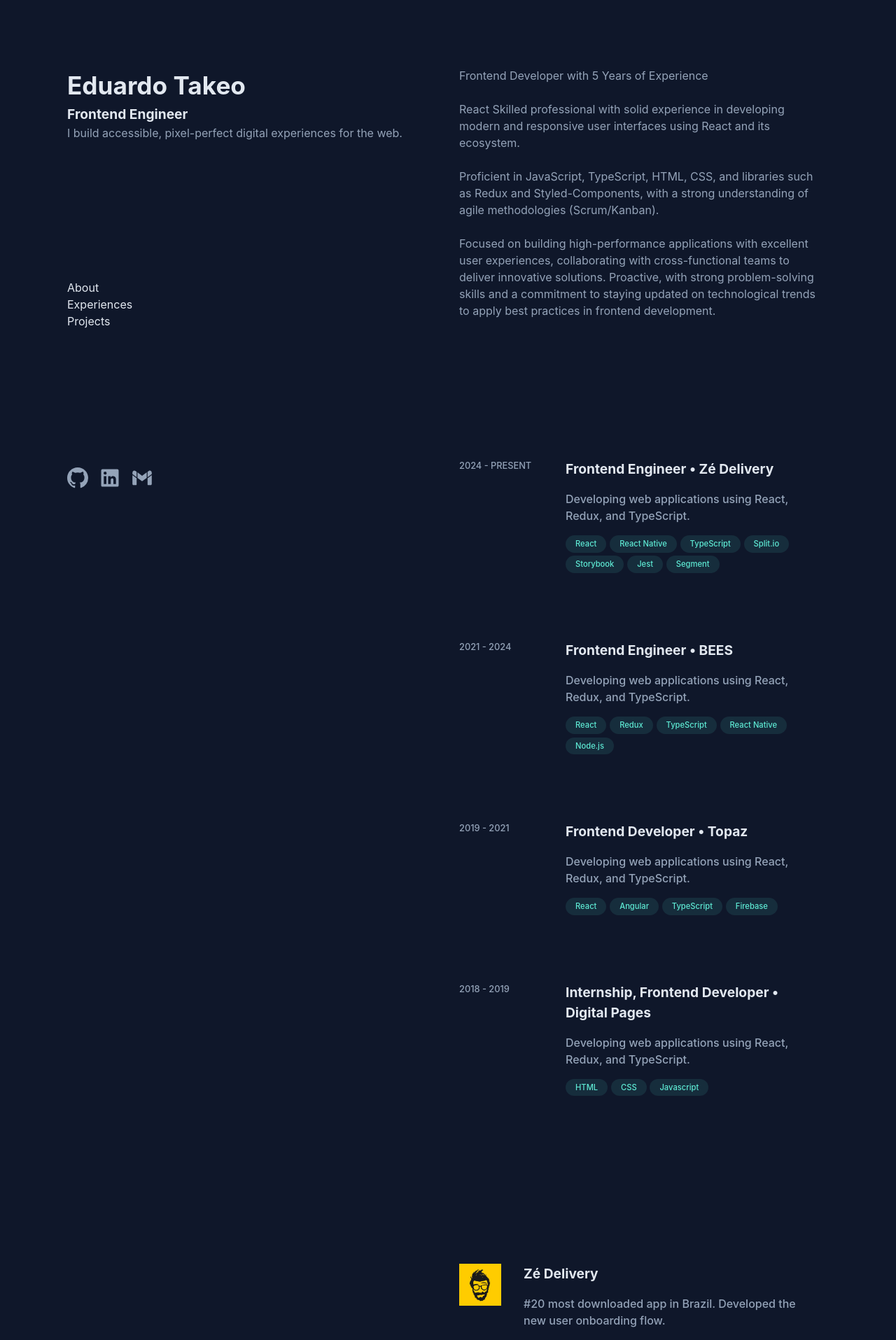
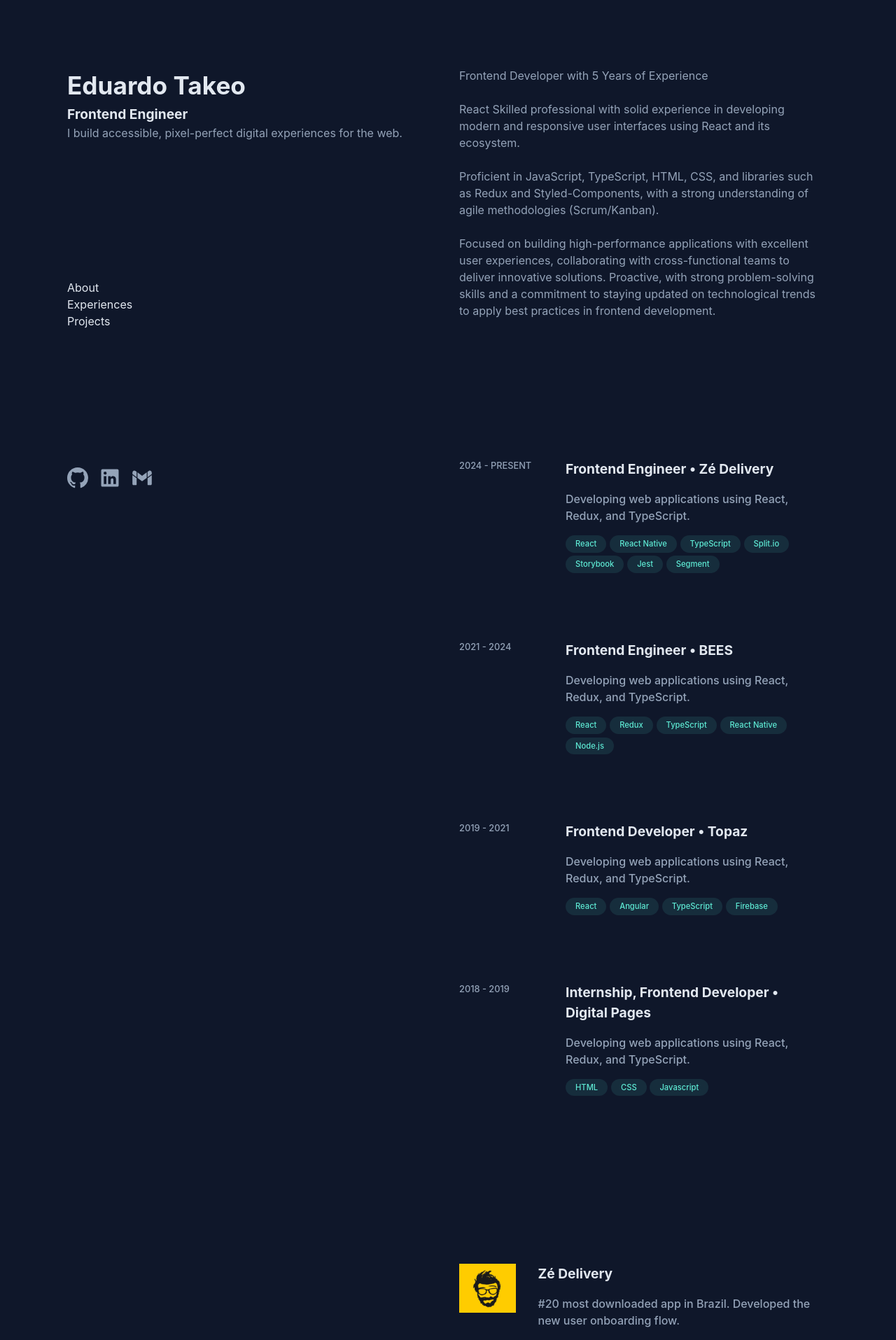
Before and after one commit to eduardo-takeo/v3, a React (Vite) app: page / in a window 1280 px wide. Shown: the top 1915 px of the page at 70% size. Built offline with nearby package versions, Linux system fonts and the light colour scheme.

Commit message:
style: increase banner size on Card component

```diff
--- a/src/components/Card/Card.scss
+++ b/src/components/Card/Card.scss
@@ -7,6 +7,7 @@
 
   &:hover {
     background-color: $teal-hover;
+    cursor: pointer;
     transition: all 0.3s;
 
     h3 {
@@ -37,7 +38,7 @@
   }
 
   &__banner {
-    width: 70px;
-    height: 60px;
+    width: 120px;
+    height: 70px;
   }
 }
```
